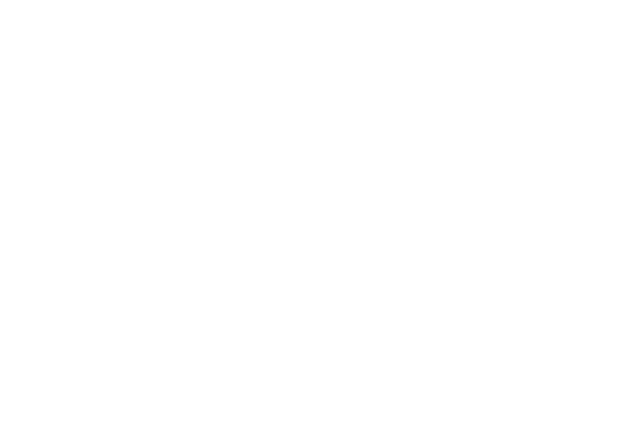
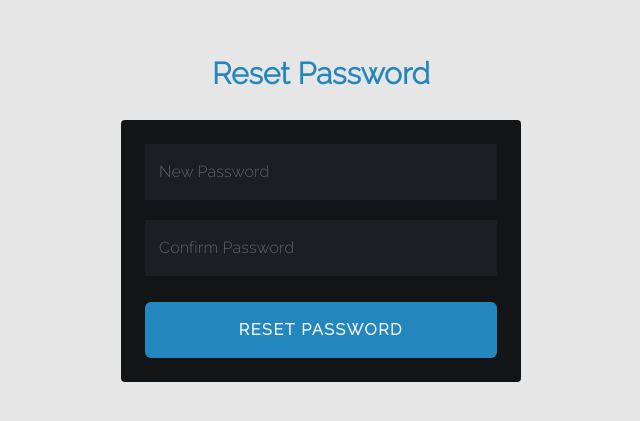
Before and after one commit to RinkiIgtechso/Event-Management-System, a React (Create React App) app: page /resetPassword in a window 1280 px wide. Before the commit this address had no page. Shown: the part 181-602 px from the top of the page, without its empty margins (319-959 px from the left). Built offline with nearby package versions, Linux system fonts and the light colour scheme.

Commit message:
Added two pages with change color

```diff
--- a/package.json
+++ b/package.json
@@ -11,6 +11,7 @@
     "@testing-library/react": "^13.4.0",
     "@testing-library/user-event": "^13.5.0",
     "axios": "^1.4.0",
+    "js-cookie": "^3.0.5",
     "react": "^18.2.0",
     "react-dom": "^18.2.0",
     "react-router-dom": "^6.13.0",
--- a/src/Routes/AllRoutes.jsx
+++ b/src/Routes/AllRoutes.jsx
@@ -1,10 +1,14 @@
 import {Routes,Route} from 'react-router-dom';
 import SignIn from '../SignIn/SignIn';
+import ForgetPassword from '../SignIn/ForgetPassword';
+import ResetPassword from '../SignIn/ResetPassword';
 
 function AllRoutes(){
     return(
         <Routes>
             <Route path='/' element={<SignIn/>} />
+            <Route path='/forgetPassword' element={<ForgetPassword/>} />
+            <Route path='/resetPassword' element={<ResetPassword/>} />
         </Routes>
     )
 }
--- /dev/null
+++ b/src/SignIn/ForgetPassword.jsx
@@ -0,0 +1,80 @@
+import React, { useEffect, useState } from 'react';
+import { useLocation, useNavigate  } from 'react-router-dom';
+import Snackbar from '@mui/material/Snackbar';
+import MuiAlert from '@mui/material/Alert';
+import Cookies from 'js-cookie';
+import './signIn.css';
+
+const Alert = React.forwardRef(function Alert(props, ref) {
+    return <MuiAlert elevation={6} ref={ref} variant="filled" {...props} />;
+  });
+
+function ForgetPassword() {
+    const [email, setEmail] = useState('');
+    const [spin, setSpin] = useState(false);
+    const [open, setOpen] = useState(false);
+    const location = useLocation();
+    const navigate = useNavigate();
+
+    const handleName= (e)=>{
+        setSpin(true);
+        setEmail(e.target.value);
+    }
+
+    const handleSubmit = (e)=>{
+        setOpen(true);
+        console.log(email);
+        navigate('/resetPassword', { replace: true })
+    }
+
+    const handleClose = (event, reason) => {
+        if (reason === 'clickaway') {
+          return;
+        }
+        setOpen(false);
+    }
+
+    useEffect(()=>{
+        const name = Cookies.get('user');
+        console.log(name);
+        setTimeout(()=>{
+            setSpin(false);
+          },1000);
+        location.pathname==='/forgetPassword'?document.body.classList.add('body1'):document.body.classList.remove('body1');
+    },[email,location.pathname])
+
+  return (
+    <div className='grid place-items-center align-middle min-h-screen'>
+        <div className='w-full'>
+            <div className='text-center text-3xl font-bold text-primary-200 mb-7'>Forgot Password</div>
+            <div className='bg-white p-6 min-[10px]:max-[420px]:w-[320px] w-[400px] mx-auto rounded'>
+            {/* --- email sent message --- */}
+            <Snackbar
+                open={open}
+                autoHideDuration={6000}
+                onClose={handleClose}
+                // message="Please enter correct credentials!"
+                // action={action}
+                anchorOrigin={{ "vertical":'top', "horizontal":'right' }}
+            >
+                <Alert onClose={handleClose} severity="success" sx={{ width: '100%',fontSize:"16px",fontFamily:'Raleway, sans-serif'}}>
+                    You will recieve a reset email !
+                </Alert>
+            </Snackbar>
+                <form className='w-full m-0 grid'>
+                    <div className='relative mb-5'>
+                        <label for='Email' className='text-left w-full text-black font-bold'>Email Address</label><br/>
+                        <input type='email' value={email} className='w-full bg-transparent border-[1px] border-gray-400 h-[53px] rounded-lg focus:outline-0 pl-4 mt-1 text-lg' id='Email' placeholder='' onChange={handleName} />
+                        <div style={{visibility:spin?'visible':'hidden',opacity:spin?1:0}} className='cards'></div>
+                    </div>
+                    <button className="join" type="button" onClick={handleSubmit}>
+                    SEND RESET CODE
+                    </button>
+                </form>
+            </div>
+        </div>
+    </div>
+  )
+}
+
+export default ForgetPassword;
--- /dev/null
+++ b/src/SignIn/ResetPassword.jsx
@@ -0,0 +1,134 @@
+import React, { useEffect, useState } from 'react';
+import { useLocation } from 'react-router-dom';
+import Snackbar from '@mui/material/Snackbar';
+import TextField from '@mui/material/TextField';
+import MuiAlert from '@mui/material/Alert';
+import './signIn.css';
+
+const Alert = React.forwardRef(function Alert(props, ref) {
+    return <MuiAlert elevation={6} ref={ref} variant="filled" {...props} />;
+  });
+
+function ResetPassword() {
+    const [password1, setPassword1] = useState('');
+    const [password2, setPassword2] = useState('');
+    const [spin, setSpin] = useState(false);
+    const [spin2, setSpin2] = useState(false);
+    const [open, setOpen] = useState(false);
+    const [open2, setOpen2] = useState(false);
+    const location = useLocation();
+
+    const handlePass1 = (e)=>{
+        setSpin(true);
+        setPassword1(e.target.value);
+    }
+
+    const handlePass2 = (e)=>{
+        setSpin2(true);
+        setPassword2(e.target.value);
+    }
+
+    const handleSubmit = (e)=>{
+        if(password1==='' && password2===''){
+            setOpen(true);
+        }else if(password1!==password2){
+            setOpen(true);
+        }else{
+            setOpen2(true);
+        }
+    }
+
+    const handleClose = (event, reason) => {
+        if (reason === 'clickaway') {
+          return;
+        }
+        setOpen(false);
+      };
+
+      const handleClose2 = (event, reason) =>{
+        if(reason === 'clickaway'){
+            return;
+        }
+        setOpen2(false);
+      }
+
+    useEffect(()=>{
+        setTimeout(()=>{
+            setSpin(false);
+            setSpin2(false);
+        },1000);
+        location.pathname==='/resetPassword'?document.body.classList.add('body1'):document.body.classList.remove('body1');
+    },[password1,password2,location.pathname])
+
+  return (
+    <div className='grid place-items-center align-middle min-h-screen'>
+        <div className='w-full'>
+            <div className='text-center text-3xl font-bold text-primary-200 mb-7'>Reset Password</div>
+            <div className='bg-primary-100 p-6 min-[10px]:max-[420px]:w-[320px] w-[400px] mx-auto rounded'>
+            {/* --- reset password message --- */}
+            <Snackbar
+                open={open2}
+                autoHideDuration={6000}
+                onClose={handleClose2}
+                // message="Please enter correct credentials!"
+                // action={action}
+                anchorOrigin={{ "vertical":'top', "horizontal":'right' }}
+            >
+                <Alert onClose={handleClose2} severity="success" sx={{ width: '100%',fontSize:"16px",fontFamily:'Raleway, sans-serif'}}>
+                    Successfully logged in!
+                </Alert>
+            </Snackbar>
+            {/* ------- end ------ */}
+
+            {/* --- error message --- */}
+            <Snackbar
+                open={open}
+                autoHideDuration={6000}
+                onClose={handleClose}
+                anchorOrigin={{ "vertical":'top', "horizontal":'right' }}
+            >
+                <Alert onClose={handleClose} severity="error" sx={{ width: '100%',fontSize:"16px",fontFamily:'Raleway, sans-serif'}}>
+                    Please enter correct credentials!
+                </Alert>
+            </Snackbar>
+            {/* ------ end ----- */}
+                <form className='w-full m-0 grid'>
+                    <div className='relative mb-5'>
+                        <TextField
+                            id="Password1"
+                            fullWidth
+                            type='password'
+                            value={password1}
+                            label="New Password"
+                            InputLabelProps={{style : {color : 'rgb(255 255 255 / 30%)',fontFamily:"Raleway, sans-serif"} }}
+                            sx={{background:'#1c1e21',borderColor:'blue','& fieldset': {color:"white !important",background:'#1c1e21',position:'absolute',zIndex:-1}
+                            }}
+                            onChange={handlePass1}
+                        />
+                        <div style={{visibility:spin?'visible':'hidden',opacity:spin?1:0}} className='cards'></div>
+                    </div>
+                    <div className='relative mb-5'>
+                        <TextField
+                            id="Password2"
+                            fullWidth
+                            type='password'
+                            value={password2}
+                            label="Confirm Password"
+                            InputLabelProps={{style : {color : 'rgb(255 255 255 / 30%)',fontFamily:"Raleway, sans-serif"} }}
+                            sx={{background:'#1c1e21',borderColor:'blue','& fieldset': {color:"white !important",background:'#1c1e21',position:'absolute',zIndex:-1}
+                            }}
+                            onChange={handlePass2}
+                        />
+                        <div style={{visibility:spin2?'visible':'hidden',opacity:spin2?1:0}} className='cards'></div>
+                    </div>
+                    <button className="join" type="button" onClick={handleSubmit}>
+                        RESET PASSWORD
+                    </button>
+                </form>
+            </div>
+        </div>
+    </div>
+  )
+}
+
+export default ResetPassword;
--- a/src/SignIn/SignIn.jsx
+++ b/src/SignIn/SignIn.jsx
@@ -1,10 +1,10 @@
 import React, { useEffect, useState } from 'react';
 import { useLocation } from 'react-router-dom';
 import Snackbar from '@mui/material/Snackbar';
-import TextField from '@mui/material/TextField';
 import MuiAlert from '@mui/material/Alert';
 import logo from './logo.svg';
 import axios from 'axios';
+// import Cookies from 'js-cookie';
 import './signIn.css';
 
 const Alert = React.forwardRef(function Alert(props, ref) {
@@ -32,17 +32,27 @@ function SignIn() {
     if(email===''){
       setOpen(true);
     }
-
   }
 
-  const handleSubmit = ()=>{
+  const handleSubmit = async ()=>{
     if(email==='' || password===''){
       setOpen(true);
     }
-    const data ={email, password}
-    axios.post('http://localhost:5000/api/v1/auth/login',data)
-    .then((res)=>{console.log(res);
-        setOpen2(true)})
+    const data ={email, password};
+    const url = "http://localhost:5000/api/v1/auth/login";
+    // const credentials = {withCredentials: true};
+
+    try{
+      await axios.post(url, data)
+      .then((res)=>{
+        console.log(res.data.msg);
+        console.log(res.cookie)
+        setOpen2(true);
+      })
+    }catch(err){
+      console.log(err);
+      setOpen(true);
+    }
   }
 
   const handleClose = (event, reason) => {
@@ -69,10 +79,14 @@ function SignIn() {
   },[email, password, location.pathname]);
 
   return (
-    <div className='min-[700px]:max-[768px]:mt-[50%] mt-7'>
-        <div className='min-[10px]:max-[420px]:w-[320px] w-[400px] mx-auto lg:pt-[60px] md:pt-[30px] xs:pt-[20px] pt-[50px] px-[15px] xs:px-[30px] pb-[32px] rounded-2xl bg-primary-100 text-center transition-all'>
+    <div>
+      <div className='pl-7 pt-1'>
+        <img src='/Images/logo.svg' className='w-[100px] h-[45px]' alt='logo' />
+      </div>
+      <div className='grid place-items-center align-middle'>
+        <div className='min-[10px]:max-[420px]:w-[320px] w-[400px] mx-auto lg:pt-[60px] md:pt-[30px] xs:pt-[20px] pt-[15px] px-[15px] xs:px-[30px] pb-[30px] rounded-2xl bg-white transition-all font-sans text-gray-950'>
             <img src={logo} alt='login-logo' className='lg:w-[260px] md:w-[200px] w-[220px] mx-auto ' />
-            <h2 className='mb-[30px] lg:mt-[30px] mt-[20px] text-4xl text-white font-semibold'>Sign In</h2>
+            <h2 className='mb-[30px] lg:mt-[30px] mt-[20px] text-center text-4xl text-black font-semibold'>Sign In</h2>
 
             {/* --- login successfull message --- */}
             <Snackbar
@@ -83,7 +97,7 @@ function SignIn() {
                 // action={action}
                 anchorOrigin={{ "vertical":'top', "horizontal":'right' }}
             >
-                <Alert onClose={handleClose2} severity="success" sx={{ width: '100%' }}>
+                <Alert onClose={handleClose2} severity="success" sx={{ width: '100%',fontSize:"16px",fontFamily:'Raleway, sans-serif'}}>
                     Successfully logged in!
                 </Alert>
             </Snackbar>
@@ -96,7 +110,7 @@ function SignIn() {
                 onClose={handleClose}
                 anchorOrigin={{ "vertical":'top', "horizontal":'right' }}
             >
-                <Alert onClose={handleClose} severity="error" sx={{ width: '100%' }}>
+                <Alert onClose={handleClose} severity="error" sx={{ width: '100%',fontSize:"16px",fontFamily:'Raleway, sans-serif'}}>
                     Please enter correct credentials!
                 </Alert>
             </Snackbar>
@@ -104,38 +118,23 @@ function SignIn() {
 
             <form className='w-full m-0 grid'>
                 <div className='relative mb-5'>
-                    <TextField
-                        id="Email"
-                        fullWidth
-                        type='email'
-                        value={email}
-                        label="Email"
-                        InputLabelProps={{style : {color : 'rgb(255 255 255 / 30%)',fontFamily:"Raleway, sans-serif"} }}
-                        sx={{background:'#1c1e21',borderColor:'blue','& fieldset': {color:"white !important",background:'#1c1e21',position:'absolute',zIndex:-1}
-                        }}
-                        onChange={handleName}
-                    />
+                    <label for='Email' className='text-left w-full text-black font-bold'>Email</label><br/>
+                    <input type='email' value={email} className='w-full bg-transparent border-[1px] border-gray-400 h-[53px] rounded-lg focus:outline-0 pl-4 mt-1 text-lg' id='Email' placeholder='' onChange={handleName} />
                     <div style={{visibility:spin?'visible':'hidden',opacity:spin?1:0}} className='cards'></div>
                 </div>
-                <div className='relative mb-5'>
-                    <TextField
-                        id="Password"
-                        fullWidth
-                        label="Password"
-                        value={password}
-                        type='password'
-                        InputLabelProps={{style : {color : 'rgb(255 255 255 / 30%)',fontFamily:"Raleway, sans-serif"} }}
-                        sx={{background:'#1c1e21',borderColor:'blue','& fieldset': {color:"white !important",background:'#1c1e21',position:'absolute',zIndex:-1}
-                        }}
-                        onChange={handlePassword}
-                    />
+                <div className='relative'>
+                  <label for='Password' className='text-left w-full text-gray-950 font-bold'>Password</label><br/>
+                  <input type='password' value={password} className='w-full bg-transparent border-[1px] border-gray-400 h-[53px] rounded-lg focus:outline-0 pl-4 mt-1 text-lg' id='Password' placeholder='' onChange={handlePassword} />
                     <div style={{visibility:spin2?'visible':'hidden',opacity:spin2?1:0}} className='cards'></div>
                 </div>
+                <div className='text-right text-sm text-blue-500 mb-4 font-extrabold'><a href="/forgetPassword">Forget Password?</a></div>
                 <button className="join" type="button" onClick={handleSubmit}>
-                    LOGIN
+                  LOGIN
                 </button>
+
             </form>
         </div>
+      </div>
     </div>
   )
 }
--- a/src/SignIn/signIn.css
+++ b/src/SignIn/signIn.css
@@ -1,13 +1,19 @@
-@import url('https://fonts.googleapis.com/css2?family=Raleway:wght@100&display=swap');
+@import url('https://fonts.googleapis.com/css2?family=Raleway:wght@300&display=swap');
 
 .body{
-    display: grid;
-    place-items: center;
+    /* display: grid;
+    place-items: center; */
     margin: 0;
-    background: #191b1d;
+    background: #E6E6E6;
     color: #f7f7f7;
     animation: rotate 5s infinite alternate linear;
-    padding: 25px 0px;
+    font-family:'Raleway', sans-serif;
+}
+
+.body1{
+    margin: 0;
+    background: #E6E6E6;
+    color: #f7f7f7;
     font-family:'Raleway', sans-serif;
 }
 
@@ -30,7 +36,7 @@
 }
 
 .cards{
-    @apply absolute top-1/4 right-[20px] w-[30px] h-[30px] opacity-100 rounded-[50%] border-[3px] border-secondary-300 border-t-secondary-200 animate-slow duration-[0.3s];
+    @apply absolute top-1/2 right-[20px] w-[30px] h-[30px] opacity-100 rounded-[50%] border-[3px] border-secondary-300 border-t-secondary-200 animate-slow duration-[0.3s];
 }
 
 
@@ -44,15 +50,8 @@
 
 form input.control::placeholder {
     color: rgb(255 255 255 / 30%);
-  }
+}
 
-/* .css-1t8l2tu-MuiInputBase-input-MuiOutlinedInput-input{
-    color:white !important;
-    position: relative !important;
-    z-index: 9 !important;
-    font-family: 'Raleway', sans-serif !important;
-} */
-
-#Email, #Password{
+#Password1, #Password2{
     color:white !important;
 }
```
Also changed, not shown: public/Images/logo.svg (added), 13 other files (tests, documents, lock files or other folders).
